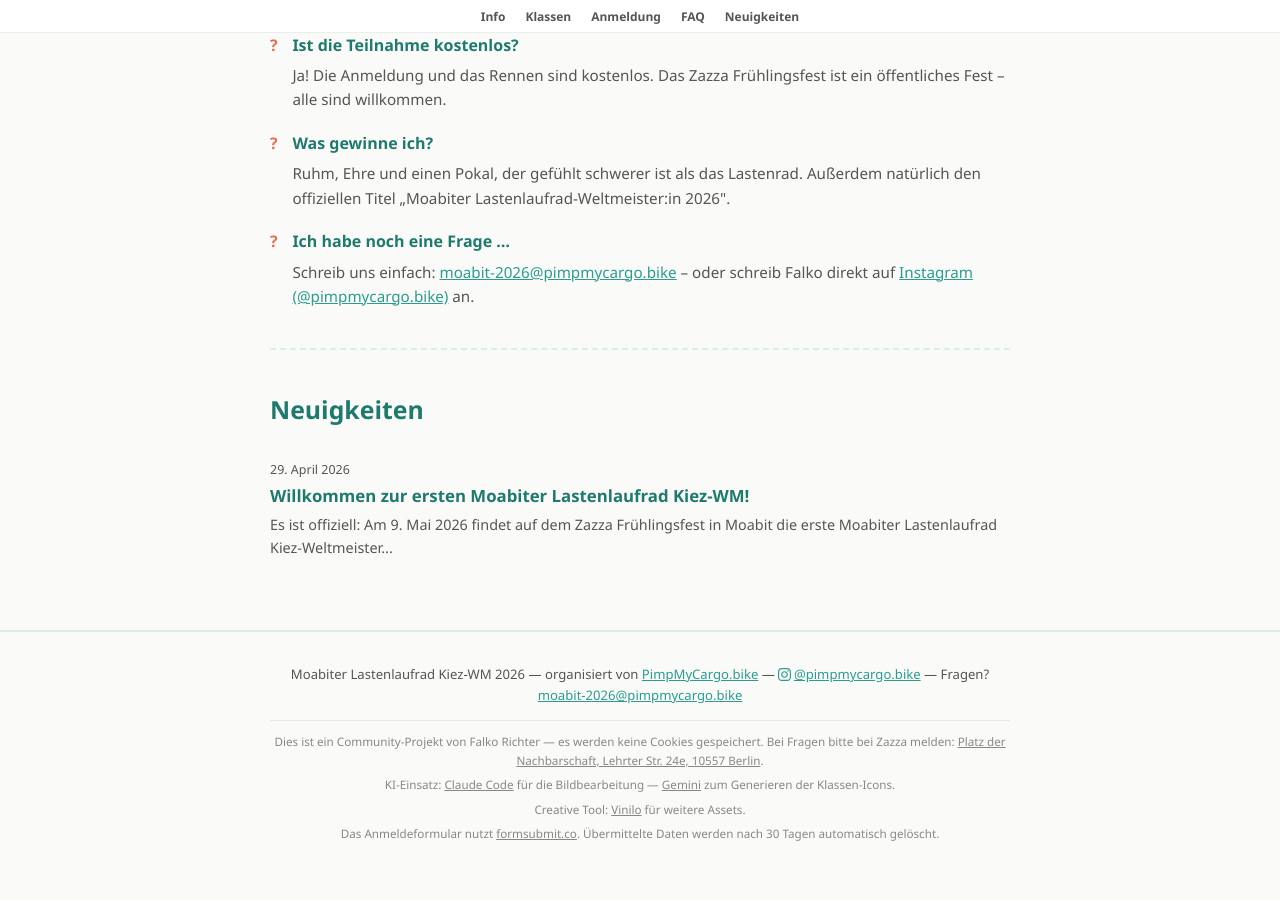
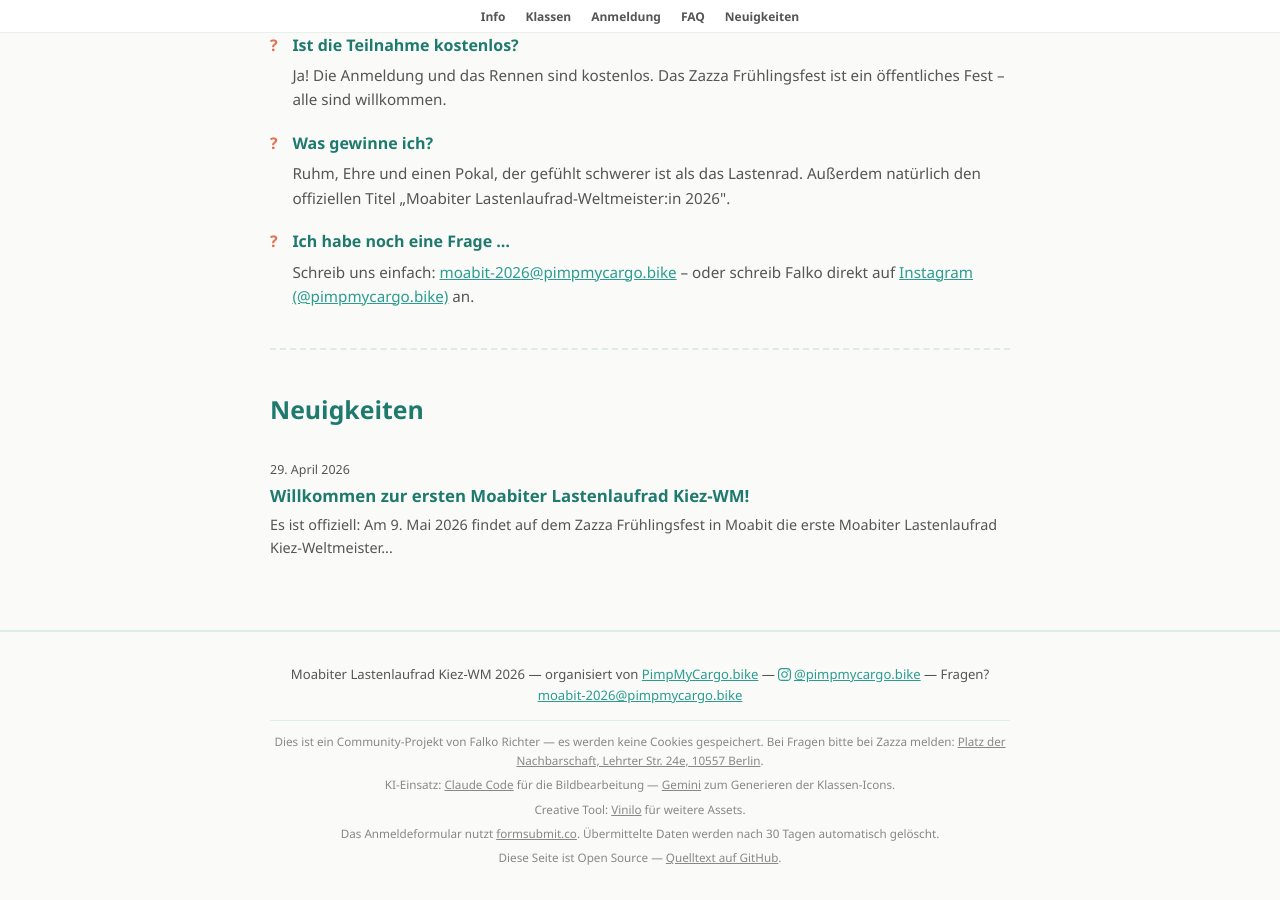
Before and after one commit to falkorichter/moabit-lastenlaufrad-champion-2026, a Jekyll site: the page built from index.html, in a window 1280 px wide and 900 px high, scrolled down 2594 px. Built offline with Jekyll 4.4.1, drawn with Linux system fonts in a browser that asks for light colours; before the commit the page ends 3470 px from its top, so only the background shows below that.

Commit message:
Add open source notice and GitHub link to imprint
Co-Authored-By: Claude Sonnet 4.6 <noreply@anthropic.com>

```diff
--- a/_layouts/default.html
+++ b/_layouts/default.html
@@ -36,6 +36,10 @@
           Das Anmeldeformular nutzt <a href="https://formsubmit.co" target="_blank" rel="noopener">formsubmit.co</a>.
           Übermittelte Daten werden nach 30 Tagen automatisch gelöscht.
         </p>
+        <p>
+          Diese Seite ist Open Source &mdash;
+          <a href="https://github.com/falkorichter/moabit-lastenlaufrad-champion-2026" target="_blank" rel="noopener">Quelltext auf GitHub</a>.
+        </p>
       </div>
     </div>
   </footer>
```
